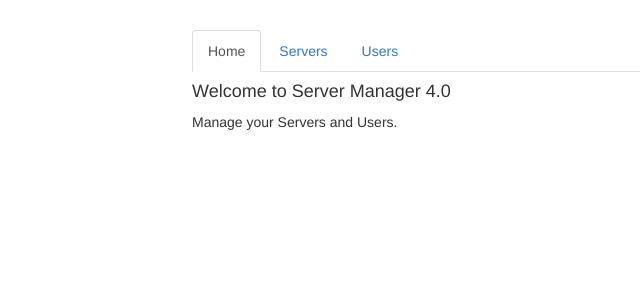
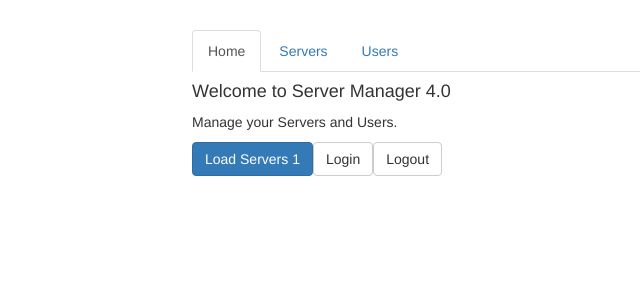
Before and after one commit to pbrandiezs/Udemy-Angular-The-Complete-Guide-2021-routing, an Angular app: page / in a window 1280 px wide. Shown: the top 300 px of the page, without its empty margins (73-713 px from the left). Built offline with nearby package versions, Linux system fonts and the light colour scheme.

Commit message:
feat: Lesson 148 Using a Fake Auth Service

```diff
--- a/src/app/home/home.component.html
+++ b/src/app/home/home.component.html
@@ -1,3 +1,5 @@
 <h4>Welcome to Server Manager 4.0</h4>
 <p>Manage your Servers and Users.</p>
-<!-- <button class="btn btn-primary" (click)="onLoadServers(1)">Load Servers 1</button> -->
+<button class="btn btn-primary" (click)="onLoadServers(1)">Load Servers 1</button>
+<button class="btn btn-default" (click)="onLogin()">Login</button>
+<button class="btn btn-default" (click)="onLogout()">Logout</button>
--- a/src/app/home/home.component.ts
+++ b/src/app/home/home.component.ts
@@ -1,5 +1,6 @@
 import { Component, OnInit } from '@angular/core';
 import { Router } from '@angular/router';
+import { AuthService } from '../auth.service';
 
 @Component({
   selector: 'app-home',
@@ -8,7 +9,7 @@
 })
 export class HomeComponent implements OnInit {
 
-  constructor(private router: Router) { }
+  constructor(private router: Router, private authService: AuthService) { }
 
   ngOnInit() {
   }
@@ -17,4 +18,12 @@
     // complex calculation
     this.router.navigate(['/servers', id, 'edit'], {queryParams: {allowEdit: '1'}, fragment: 'loading'});
   }
+
+  onLogin() {
+    this.authService.login();
+  }
+
+  onLogout() {
+    this.authService.logout();
+  }
 }
```
